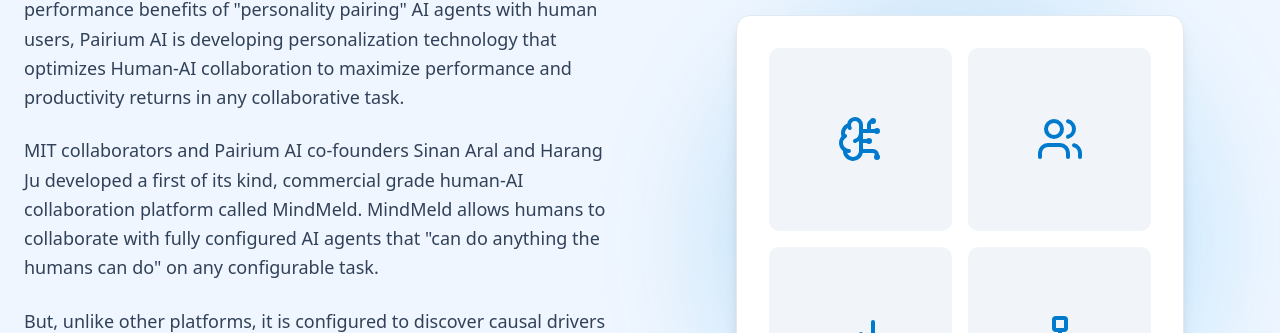
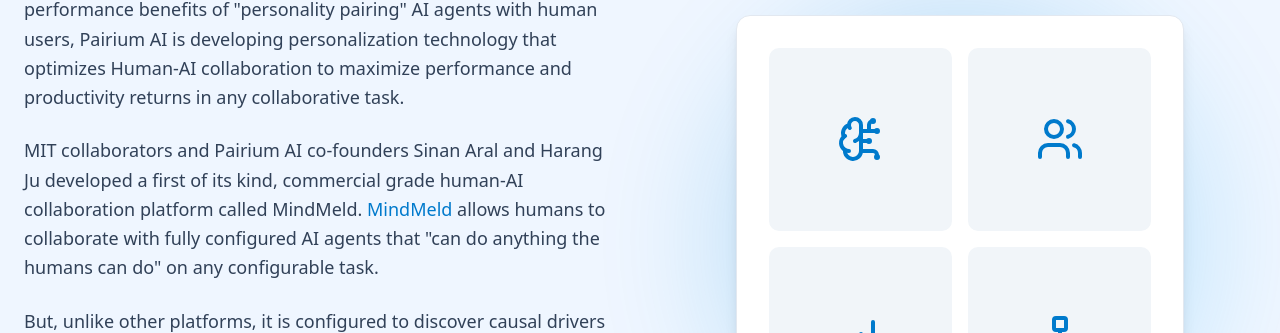
Before and after one commit to pairium/landing, a Next.js app: page / in a window 1280 px wide. Shown: the part 1533-1866 px from the top of the page. Built offline with nearby package versions, Linux system fonts and the light colour scheme.

Commit message:
link mindmeld in about

```diff
--- a/app/page.tsx
+++ b/app/page.tsx
@@ -1,5 +1,6 @@
 import { ArrowRight, BrainCircuit, Users, BarChart, Network, Mail, Linkedin } from "lucide-react"
 import Image from "next/image"
+import Link from "next/link"
 
 import { Card, CardDescription, CardHeader, CardTitle } from "@/components/ui/card"
 import { Nav } from "@/components/nav"
@@ -107,7 +108,7 @@ export default function LandingPage() {
                     Born of proprietary MIT research on the productivity and performance benefits of "personality pairing" AI agents with human users, Pairium AI is developing personalization technology that optimizes Human-AI collaboration to maximize performance and productivity returns in any collaborative task.
                   </p>
                   <p className="text-lg leading-relaxed">
-                    MIT collaborators and Pairium AI co-founders Sinan Aral and Harang Ju developed a first of its kind, commercial grade human-AI collaboration platform called MindMeld. MindMeld allows humans to collaborate with fully configured AI agents that "can do anything the humans can do" on any configurable task.
+                    MIT collaborators and Pairium AI co-founders Sinan Aral and Harang Ju developed a first of its kind, commercial grade human-AI collaboration platform called MindMeld. <Link href="/mindmeld" className="text-[#007ACC] dark:text-[#40A9FF]">MindMeld</Link> allows humans to collaborate with fully configured AI agents that "can do anything the humans can do" on any configurable task.
                   </p>
                   <p className="text-lg leading-relaxed">
                     But, unlike other platforms, it is configured to discover causal drivers of improved productivity and performance. Aral and Ju test drove their platform in a large scale randomized controlled trial (RCT) of Human-AI collaboration to create end to end marketing campaigns. They discovered non-obvious and surprisingly strong productivity and performance effects of "pairing" AI agents with their human collaborators. Through this discovery, Pairium was born...
```
